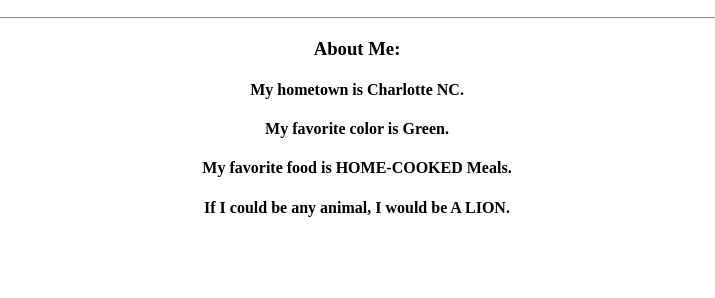
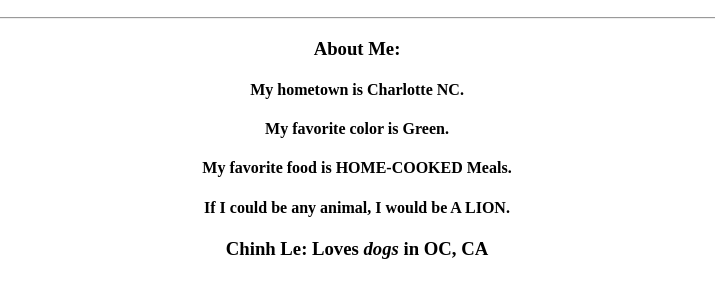
Before and after one commit to bfeezee/my-class-repo, a plain HTML site: page index.html in a window 1280 px wide. Shown: the part 110-408 px from the top of the page, without its empty margins (283-998 px from the left). Drawn offline with Linux system fonts and the light colour scheme.

Commit message:
added personal information to index.html

```diff
--- a/index.html
+++ b/index.html
@@ -15,6 +15,9 @@
 					<h4>My favorite color is Green.</h4>
 					<h4>My favorite food is HOME-COOKED Meals.</h4>
 					<h4>If I could be any animal, I would be A LION.</h4>
+					<div class="my-style">
+						<h3>Chinh Le: Loves <em>dogs</em> in OC, CA</h3>
+					</div>
 			</div>
 		  </body>
 		</html>
```
